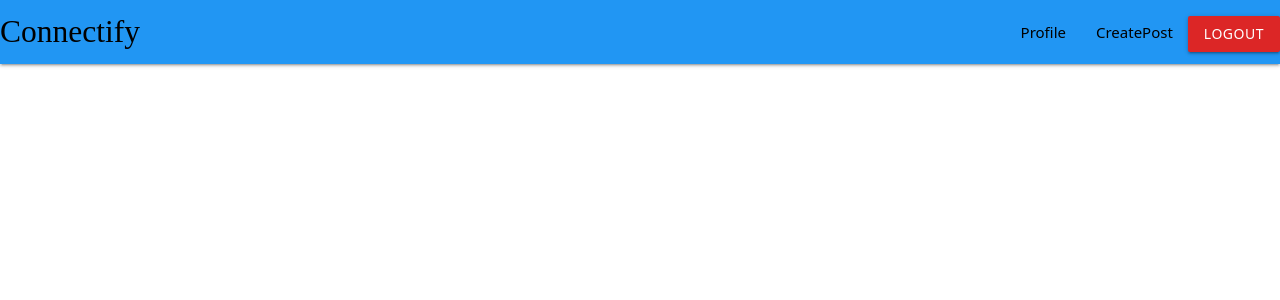
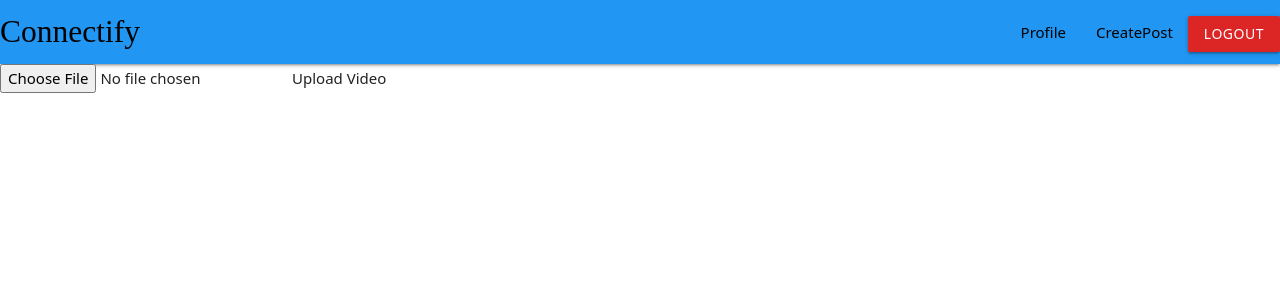
Before and after one commit to Madhurgupta12/Connectify, a React (Create React App) app in the folder myapp/: page /reel in a window 1280 px wide. Shown: the top 300 px of the page. Built offline with nearby package versions, Linux system fonts and the light colour scheme; no server answers; sample sign-in values are in the browser's storage.

Commit message:
add video player

```diff
--- a/myapp/src/App.js
+++ b/myapp/src/App.js
@@ -7,7 +7,7 @@ import Profile from "./Component/Profile"
 import Signup from './Component/Signup';
 import CreatePost from "./Component/CreatePost"
 import {reducer,initialState} from "./reducers/userReducer"
-
+import Reel from "./Component/Reel"
 
 export const UserContext=createContext();
 
@@ -34,6 +34,7 @@ const Routing=()=>{
   <Route path="/signup" element={<Signup></Signup>}></Route>
   <Route path="/profile" element={<Profile></Profile>}></Route>
   <Route path="/createpost" element={<CreatePost></CreatePost>}></Route>
+  <Route path="/reel" element={<Reel></Reel>}></Route>
   </Routes>
   );
 
--- /dev/null
+++ b/myapp/src/Cloudnary/Cloudnary.js
@@ -0,0 +1,6 @@
+import cloudinary from 'cloudinary';
+cloudinary.config({
+    cloud_name: 'dr81x5wpk',
+    api_key: '777846899894879',
+    api_secret: 'uugA9L2TE6D9LdtSHPNiJBSzG6w'
+  });
--- /dev/null
+++ b/myapp/src/Component/Reel.js
@@ -0,0 +1,44 @@
+import React, { useState } from 'react';
+
+const VideoUploader = () => {
+  const [video, setVideo] = useState(null);
+  const [uploadedUrl, setUploadedUrl] = useState('');
+
+  const handleUpload = async () => {
+    try {
+      const formData = new FormData();
+      formData.append('file', video);
+      formData.append('upload_preset', 'Instagram Clone'); // Replace 'your_upload_preset' with your Cloudinary upload preset
+
+      const response = await fetch('https://api.cloudinary.com/v1_1/dr81x5wpk/video/upload', {
+        method: 'POST',
+        body: formData
+      });
+
+      const data = await response.json();
+      setUploadedUrl(data.secure_url);
+    } catch (error) {
+      console.error('Error uploading video:', error);
+    }
+  };
+
+  const handleChange = (event) => {
+    setVideo(event.target.files[0]);
+  };
+
+  return (
+    <div>
+      <input type="file" onChange={handleChange} />
+      <button onClick={handleUpload}>Upload Video</button>
+      {uploadedUrl && (
+        <div>
+          <p>Video uploaded successfully!</p>
+          <h1>{uploadedUrl}</h1>
+          <video src={uploadedUrl} />
+        </div>
+      )}
+    </div>
+  );
+};
+
+export default VideoUploader;
```
